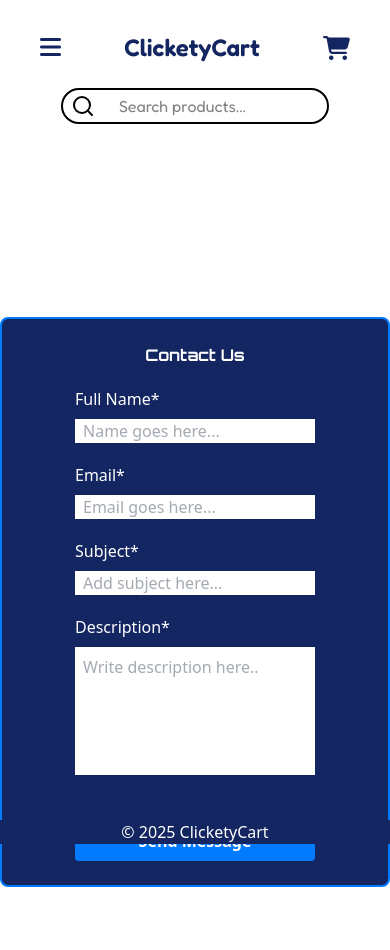
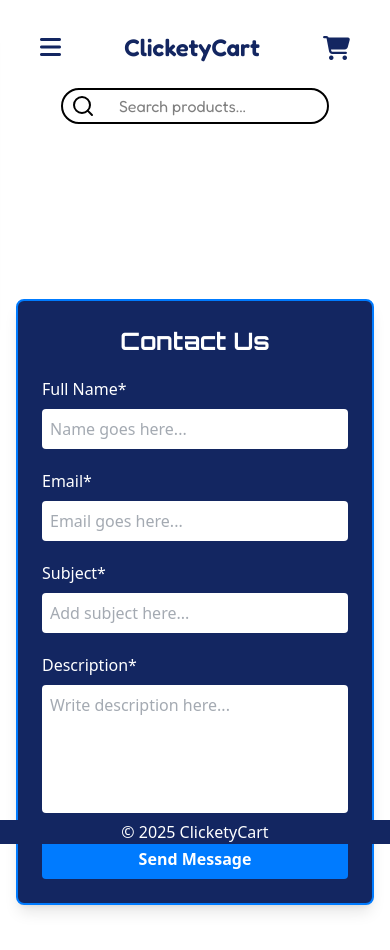
Before and after one commit to maddipaddi/frameworks-CA, a React (Vite) app: page /contact in a window 390 px wide. Shown: the top 950 px of the page. Built offline with nearby package versions, Linux system fonts and the light colour scheme; no server answers; a web font is replaced by a local one.

Commit message:
Style: responsive contact form

```diff
--- a/src/pages/Contact.jsx
+++ b/src/pages/Contact.jsx
@@ -51,16 +51,12 @@ function ContactForm() {
   };
 
   return (
-    <div className="flex items-center justify-center min-h-screen">
-      <div className="contact-form-container p-6 bg-primary text-white w-md rounded-lg justify-items-center  border-2 border-accent">
-        <div>
-          <h1 className="font-title font-bold">Contact Us</h1>
-        </div>
-        <div>
-          <form
-            onSubmit={handleSubmit}
-            className="contact-form flex flex-col gap-5 mt-5 "
-          >
+    <div className="flex items-center justify-center min-h-screen p-4">
+      <div className="p-6 sm:p-8 bg-primary text-white max-w-lg w-full rounded-lg border-2 border-accent shadow-lg">
+        <h1 className="font-title font-bold text-2xl sm:text-3xl text-center">
+          Contact Us
+        </h1>
+        <form onSubmit={handleSubmit} className="flex flex-col gap-5 mt-5">
           <div>
             <label className="block text-white pb-2">Full Name*</label>
             <input
@@ -68,7 +64,7 @@ function ContactForm() {
               name="fullName"
               value={formData.fullName}
               onChange={handleChange}
-                className="fullName bg-white w-60 pl-2 text-gray-600"
+              className="w-full bg-white p-2 text-gray-600 rounded"
               placeholder="Name goes here..."
               required
             />
@@ -81,7 +77,7 @@ function ContactForm() {
               name="email"
               value={formData.email}
               onChange={handleChange}
-                className="email bg-white w-60 pl-2 text-gray-600"
+              className="w-full bg-white p-2 text-gray-600 rounded"
               placeholder="Email goes here..."
               required
             />
@@ -94,7 +90,7 @@ function ContactForm() {
               name="subject"
               value={formData.subject}
               onChange={handleChange}
-                className="subject bg-white w-60 pl-2 text-gray-600"
+              className="w-full bg-white p-2 text-gray-600 rounded"
               placeholder="Add subject here..."
               required
             />
@@ -106,22 +102,21 @@ function ContactForm() {
               name="description"
               value={formData.description}
               onChange={handleChange}
-                className="bg-white w-60 h-32 p-2 text-gray-600 resize-none"
-                placeholder="Write description here.."
+              className="w-full h-32 p-2 bg-white text-gray-600 rounded resize-none"
+              placeholder="Write description here..."
               required
             />
           </div>
 
           <button
             type="submit"
-              className="w-full bg-accent text-white font-bold mt-5 p-2 rounded hover:bg-red-600"
+            className="w-full bg-accent text-white font-bold p-2 rounded hover:bg-red-600 transition"
           >
             Send Message
           </button>
         </form>
       </div>
     </div>
-    </div>
   );
 }
 
```
Lines whose indentation alone changed are shown as unchanged.
